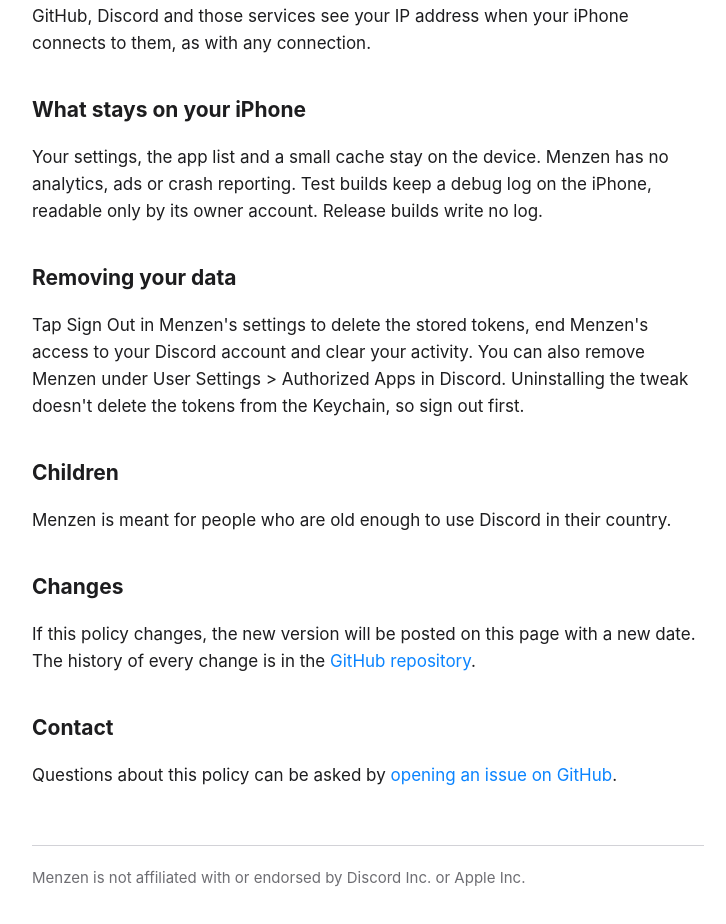
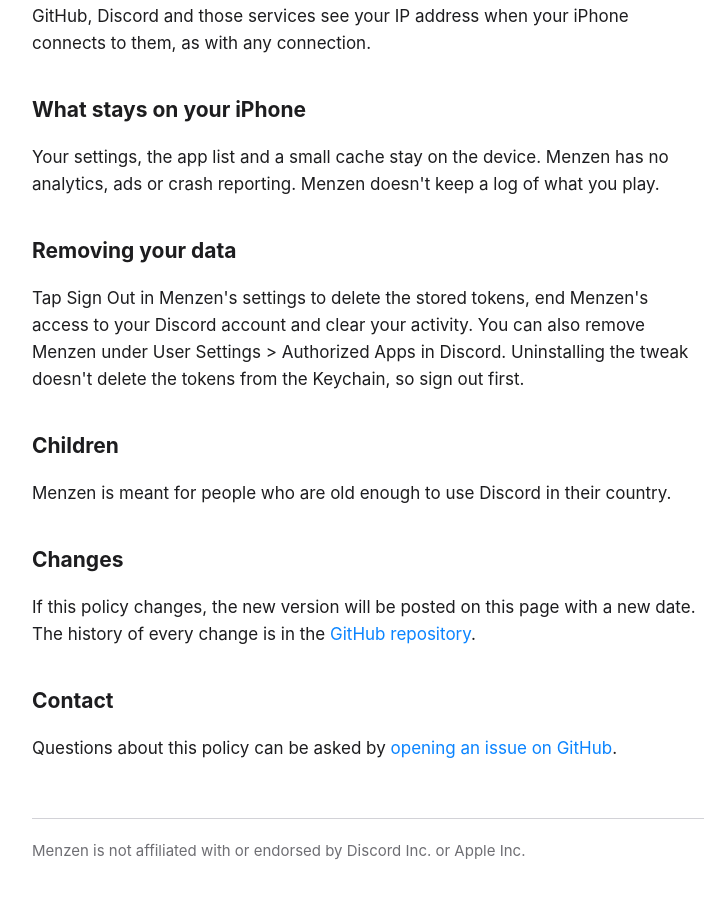
Before and after one commit to waruhachi/Menzen, a plain HTML site: page docs/privacy/index.html in a window 1280 px wide. Shown: the part 1474-2398 px from the top of the page, without its empty margins (272-998 px from the left). Drawn offline with Linux system fonts and the light colour scheme.

Commit message:
chore: remove all debug logic

```diff
--- a/docs/privacy/index.html
+++ b/docs/privacy/index.html
@@ -51,7 +51,7 @@
 	<p>GitHub, Discord and those services see your IP address when your iPhone connects to them, as with any connection.</p>
 
 	<h2>What stays on your iPhone</h2>
-	<p>Your settings, the app list and a small cache stay on the device. Menzen has no analytics, ads or crash reporting. Test builds keep a debug log on the iPhone, readable only by its owner account. Release builds write no log.</p>
+	<p>Your settings, the app list and a small cache stay on the device. Menzen has no analytics, ads or crash reporting. Menzen doesn't keep a log of what you play.</p>
 
 	<h2>Removing your data</h2>
 	<p>Tap Sign Out in Menzen's settings to delete the stored tokens, end Menzen's access to your Discord account and clear your activity. You can also remove Menzen under User Settings &gt; Authorized Apps in Discord. Uninstalling the tweak doesn't delete the tokens from the Keychain, so sign out first.</p>
```
Also changed, not shown: 16 other files.
